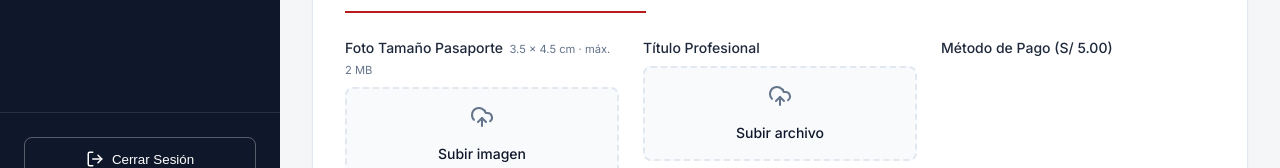
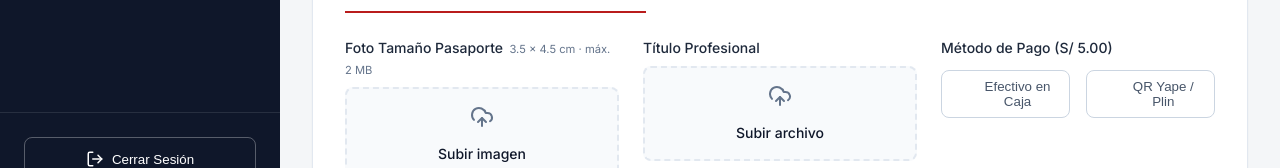
Before and after one commit to VantoFenix/sistema-web-coleing, a React (Vite) app in the folder front-cip/: page /admin/presencial in a window 1280 px wide. Shown: the part 595-763 px from the top of the page. Built offline with nearby package versions, Linux system fonts and the light colour scheme; no server answers.

Commit message:
style(frontend): fix visibility of unselected payment method buttons using new .btn-outline-dark class

```diff
--- a/front-cip/src/index.css
+++ b/front-cip/src/index.css
@@ -166,6 +166,18 @@ body {
 .btn-outline:hover {
   background-color: rgba(255,255,255,0.1);
   border-color: white;
+}
+
+.btn-outline-dark {
+  background-color: transparent;
+  color: #475569;
+  border: 1px solid #cbd5e1;
+}
+
+.btn-outline-dark:hover {
+  background-color: #f1f5f9;
+  border-color: #94a3b8;
+  color: #0f172a;
 }
 
 .btn-block {
--- a/front-cip/src/pages/admin/AdminPresencial.jsx
+++ b/front-cip/src/pages/admin/AdminPresencial.jsx
@@ -286,7 +286,7 @@ export default function AdminPresencial() {
               <div style={{ display: 'flex', gap: '1rem', marginBottom: '1rem' }}>
                 <button
                   type="button"
-                  className={`btn ${metodoPago === 'CAJA' ? 'btn-primary' : 'btn-outline'}`}
+                  className={`btn ${metodoPago === 'CAJA' ? 'btn-primary' : 'btn-outline-dark'}`}
                   onClick={() => setMetodoPago('CAJA')}
                   style={{ flex: 1, padding: '0.5rem', display: 'flex', justifyContent: 'center', alignItems: 'center', gap: '0.5rem' }}
                 >
@@ -295,7 +295,7 @@ export default function AdminPresencial() {
                 </button>
                 <button
                   type="button"
-                  className={`btn ${metodoPago === 'YAPE_PLIN' ? 'btn-primary' : 'btn-outline'}`}
+                  className={`btn ${metodoPago === 'YAPE_PLIN' ? 'btn-primary' : 'btn-outline-dark'}`}
                   onClick={() => setMetodoPago('YAPE_PLIN')}
                   style={{ flex: 1, padding: '0.5rem', display: 'flex', justifyContent: 'center', alignItems: 'center', gap: '0.5rem' }}
                 >
```
